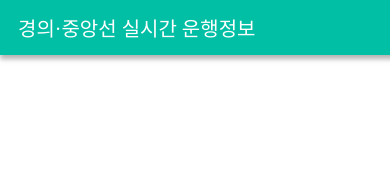
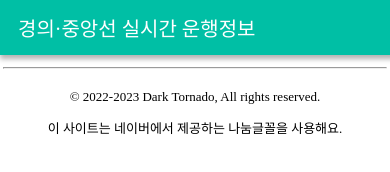
Before and after one commit to DarkTornado/GJ-Line, a plain HTML site: page front-end/index.html in a window 390 px wide. Drawn offline with Linux system fonts and the light colour scheme; no server answers; a web font is replaced by a local one.

Commit message:
elements moved

```diff
--- a/front-end/index.html
+++ b/front-end/index.html
@@ -178,7 +178,11 @@
         </div>
 
         <!-- 모바일에서 접속시 노선도 이미지 대신 보일 영역 -->
-        <div class=map_mobile id=map_mobile>
+        <div class=body_mobile>
+            <div id=map_mobile></div>
+            <hr width=98%>
+            <p>© 2022-2023 Dark Tornado, All rights reserved.</p>
+            <p>이 사이트는 네이버에서 제공하는 나눔글꼴을 사용해요.</p>
         </div>
     </div>
     <div class=alert_area>
--- a/front-end/script.js
+++ b/front-end/script.js
@@ -113,7 +113,7 @@ function updatePC(data) {
 }
 
 function updateMobile(data) {
-    var src = '<svg id="map_mobile" width=100% viewBox="0 0 600 5350">';
+    var src = '<svg width=100% viewBox="0 0 600 5350">';
     src += '<polyline points="100,100 100,5300" fill="none" stroke="#77C4A3" />';
     src += '<polyline points="100,2000 150,2050 350,2050 400,2100 400,2200" fill="none" stroke="#77C4A3" />';
     var seoul = [data.pop()];
@@ -127,8 +127,6 @@ function updateMobile(data) {
     src += station(400, 2100, seoul[0].station) + train_up(335, 2100, seoul[0].up) + train_down(365, 2100, seoul[0].down);
     src += station(400, 2200, seoul[1].station) + train_up(335, 2200, seoul[1].up) + train_down(365, 2200, seoul[1].down);
     src += '</svg>';
-    src += '<hr width=98%><p>© 2022-2023 Dark Tornado, All rights reserved.</p>';
-    src += '<p>이 사이트는 네이버에서 제공하는 나눔글꼴을 사용해요.</p>';
     document.getElementById("map_mobile").innerHTML = src;
 }
 
--- a/front-end/style.css
+++ b/front-end/style.css
@@ -52,11 +52,11 @@ text.info {
 
 
 /* 반응형 처리 */
-div.map_mobile {
+div.body_mobile {
     display: none;
 }
 @media screen and (max-width: 768px) {
-    div.map_mobile {
+    div.body_mobile {
         display: block;
     }
     div.map_pc {
```
